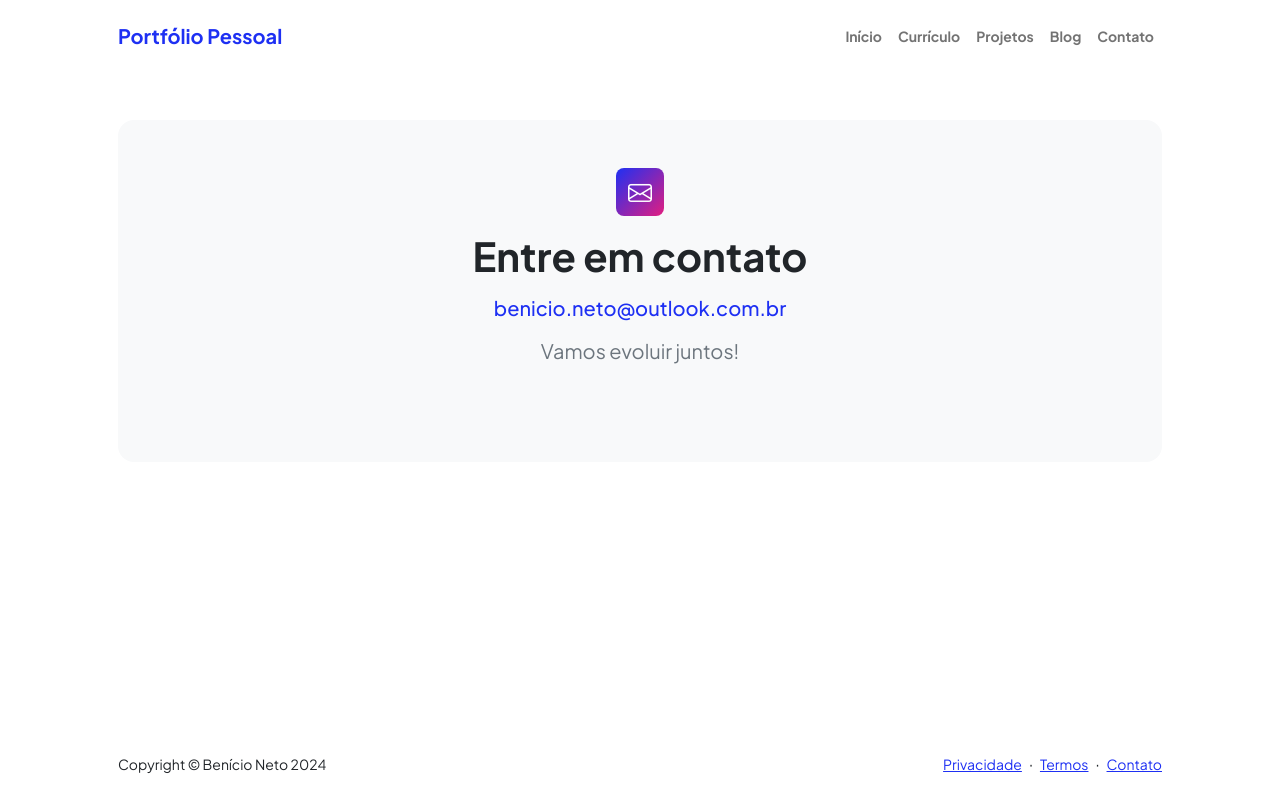
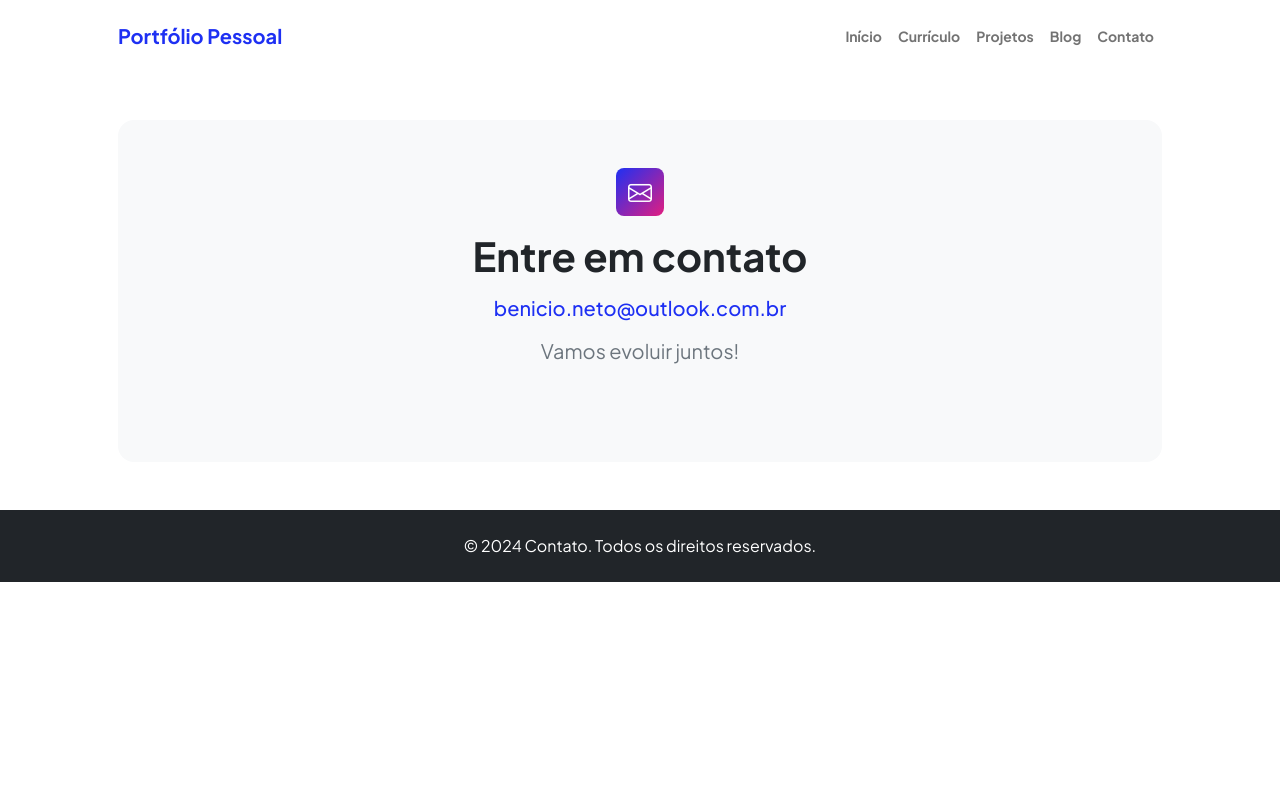
Before and after one commit to beniciont/my-portfolio, a plain HTML site: page contact.html in a window 1280 px wide. Drawn offline with nearby package versions, Linux system fonts and the light colour scheme.

Commit message:
Update footer

```diff
--- a/contact.html
+++ b/contact.html
@@ -48,21 +48,16 @@
                         </div>
             </section>
         </main>
-        <!-- Footer-->
-        <footer class="bg-white py-4 mt-auto">
-            <div class="container px-5">
-                <div class="row align-items-center justify-content-between flex-column flex-sm-row">
-                    <div class="col-auto"><div class="small m-0">Copyright &copy; Benício Neto 2024</div></div>
-                    <div class="col-auto">
-                        <a class="small" href="#!">Privacidade</a>
-                        <span class="mx-1">&middot;</span>
-                        <a class="small" href="#!">Termos</a>
-                        <span class="mx-1">&middot;</span>
-                        <a class="small" href="#!">Contato</a>
-                    </div>
-                </div>
+   <!-- Footer -->
+   <footer class="bg-dark text-white py-4">
+    <div class="container px-5">
+        <div class="row align-items-center justify-content-center">
+            <div class="col-lg-6 text-center">
+                <p class="mb-0">&copy; 2024 Contato. Todos os direitos reservados.</p>
             </div>
-        </footer>
+        </div>
+    </div>
+</footer>
         <!-- Bootstrap core JS-->
         <script src="https://cdn.jsdelivr.net/npm/bootstrap@5.2.3/dist/js/bootstrap.bundle.min.js"></script>
         <!-- Core theme JS-->
```
Also changed, not shown: blog.html (+8 -11 lines), index.html (+8 -13 lines), projects.html (+8 -13 lines).
